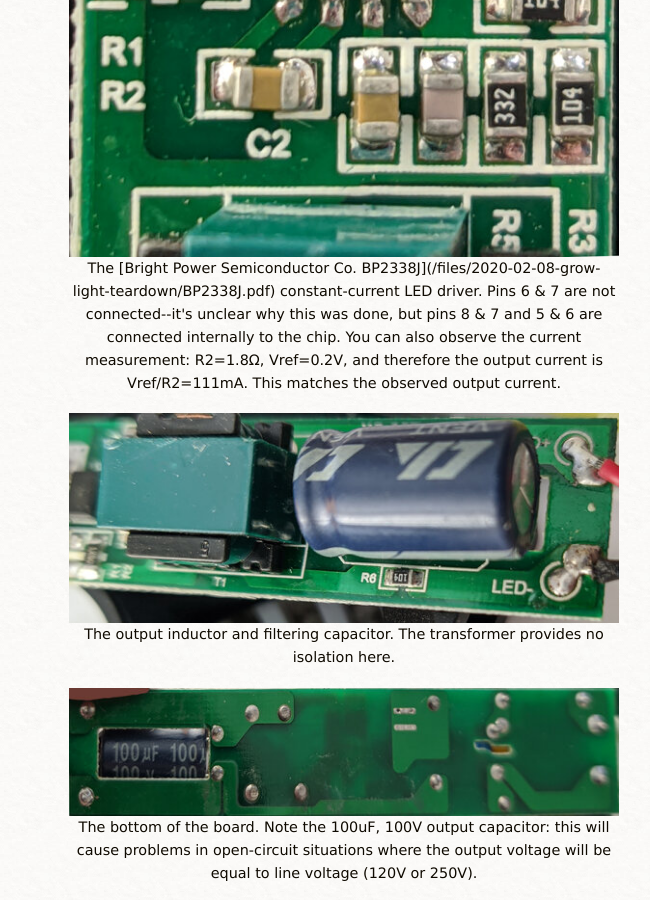
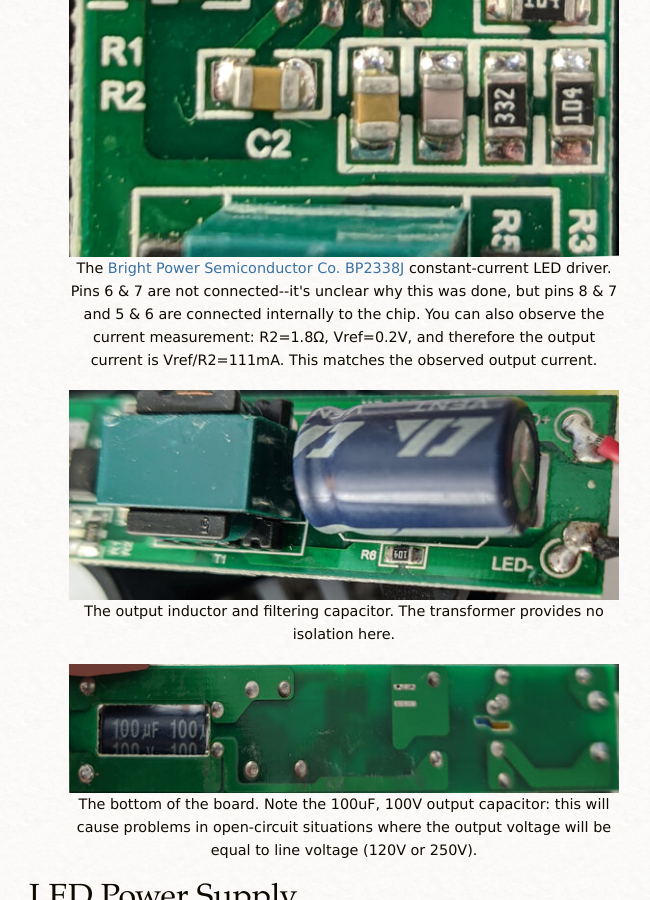
Before and after one commit to flaviut/flaviut.github.io, a Jekyll site: the page built from _posts/2020-02-08-grow-light-teardown.md, in a window 1280 px wide and 900 px high, scrolled down 8367 px. Shown: the whole window, without its empty margins (296-946 px from the left). Built offline with Jekyll 4.4.1, drawn with Linux system fonts in a browser that asks for light colours; some of the changed lines change nothing that is shown; some of the changed text lies outside the part shown.

Commit message:
Fix datasheet urls

```diff
--- a/_posts/2020-02-08-grow-light-teardown.md
+++ b/_posts/2020-02-08-grow-light-teardown.md
@@ -36,7 +36,7 @@
     description="The BM10F full bridge rectifier." %}
 {% include image.html
     url="/assets/images/2020-02-08-grow-light-teardown/cc-fan_05.jpg"
-    description="The [Bright Power Semiconductor Co. BP2338J](/files/2020-02-08-grow-light-teardown/BP2338J.pdf) constant-current LED driver. Pins 6 & 7 are not connected--it's unclear why this was done, but pins 8 & 7 and 5 & 6 are connected internally to the chip. You can also observe the current measurement: R2=1.8Ω, Vref=0.2V, and therefore the output current is Vref/R2=111mA. This matches the observed output current." %}
+    description="The <a href='/assets/files/2020-02-08-grow-light-teardown/BP2338J.pdf'>Bright Power Semiconductor Co. BP2338J</a> constant-current LED driver. Pins 6 & 7 are not connected--it's unclear why this was done, but pins 8 & 7 and 5 & 6 are connected internally to the chip. You can also observe the current measurement: R2=1.8Ω, Vref=0.2V, and therefore the output current is Vref/R2=111mA. This matches the observed output current." %}
 {% include image.html
     url="/assets/images/2020-02-08-grow-light-teardown/cc-fan_06.jpg"
     description="The output inductor and filtering capacitor. The transformer provides no isolation here." %}
@@ -57,10 +57,10 @@
     description="The VDR 07D561K MOV (blue)." %}
 {% include image.html
     url="/assets/images/2020-02-08-grow-light-teardown/cc-led_04.jpg"
-    description="Thie power supply makes use of the [Kiwi Instrument Corporation KP1062](/files/2020-02-08-grow-light-teardown/Kiwi-KP1062C.pdf)." %}
+    description="This power supply makes use of the <a href='/assets/files/2020-02-08-grow-light-teardown/Kiwi-KP1062C.pdf'>Kiwi Instrument Corporation KP1062</a> constant-current LED driver." %}
 {% include image.html
     url="/assets/images/2020-02-08-grow-light-teardown/cc-led_05.jpg"
     description="The 100V, 68uF output filtering capacitor." %}
 {% include image.html
     url="/assets/images/2020-02-08-grow-light-teardown/cc-led_06.jpg"
-    description="The bottom side of the power supply. Note that two transformer pins are tied together: it is being used as an non-isolated inductor, and was likely chosen over a regular inductor for cost reasons." %},
+    description="The bottom side of the power supply. Note that two transformer pins are tied together: it is being used as an non-isolated inductor, and was likely chosen over a regular inductor for cost reasons." %}
```
